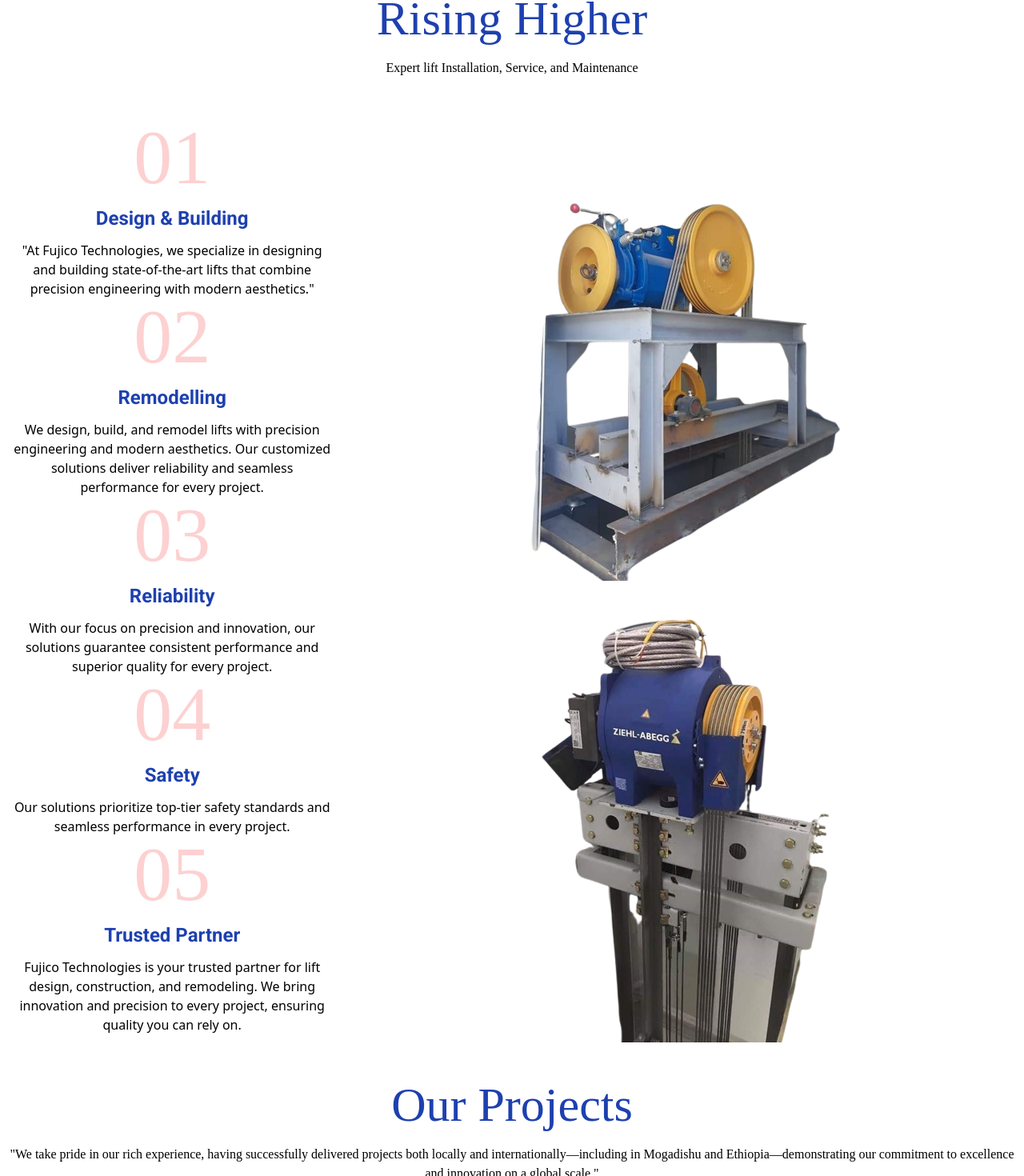
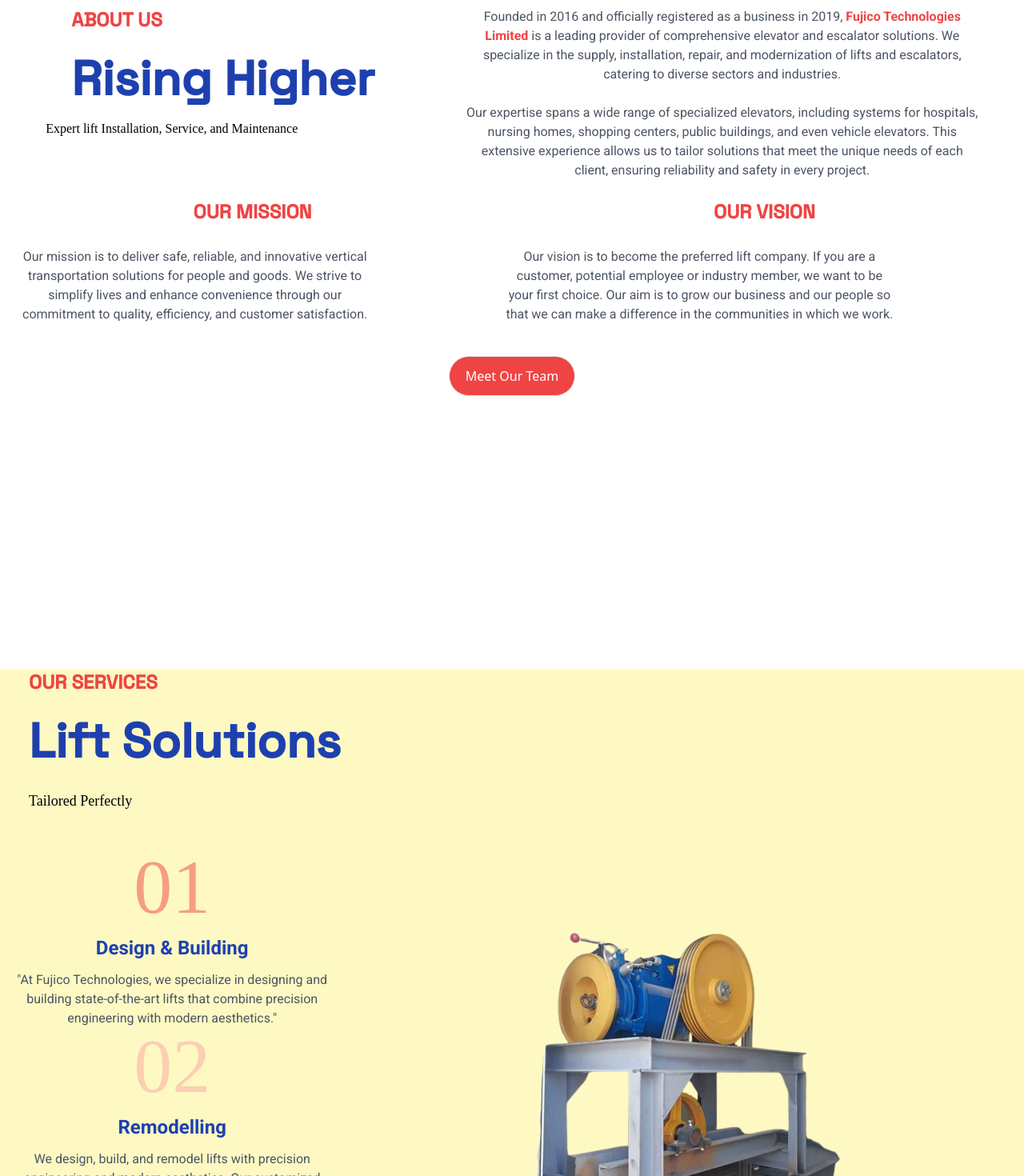
Before and after one commit to Anise918/Fujico-Company, a React (Vite) app: page / in a window 1280 px wide. Shown: the part 912-2382 px from the top of the page at 80% size. Built offline with nearby package versions, Linux system fonts and the light colour scheme; a web font is replaced by a local one.

Commit message:
update everything

```diff
--- a/package.json
+++ b/package.json
@@ -10,6 +10,7 @@
     "preview": "vite preview"
   },
   "dependencies": {
+    "aos": "^2.3.4",
     "react": "^18.3.1",
     "react-dom": "^18.3.1",
     "react-icons": "^5.3.0",
--- a/src/App.jsx
+++ b/src/App.jsx
@@ -27,7 +27,7 @@
 
       <div className='md:hidden'>
       {/* Header for smaller screens */}
-      <header className='absolute top-0 left-0 block  lg:hidden md:hidden w-full '>
+      <header className=' fixed top-0 left-0 block   lg:hidden md:hidden w-full z-50 '>
         <div className='flex items-center justify-around text-2xl border rounded-full shadow-xl'>
           <h1 className='font-space font-extrabold mt-2 mb-4 text-red-600'>FUJICO</h1>
           <ImMenu
@@ -41,28 +41,49 @@
 
 
           <ul className="flex flex-col items-center">
-            <li className="py-3 text-2xl hover:text-red-600">Home</li>
-            <li className="py-3 text-2xl hover:text-red-600">About us</li>
-            <li className="py-3 text-2xl hover:text-red-600">Services</li>
-            <li className="py-3 text-2xl hover:text-red-600">Contact us</li>
+
+          <li className="py-3 text-2xl hover:text-red-600">
+      <a href="#home" onClick={() => setIsMenuOpen(false)}>Home</a>
+    </li>
+    <li className="py-3 text-2xl hover:text-red-600">
+      <a href="#about" onClick={() => setIsMenuOpen(false)}>About us</a>
+    </li>
+    <li className="py-3 text-2xl hover:text-red-600">
+      <a href="#services" onClick={() => setIsMenuOpen(false)}>Services</a>
+    </li>
+    <li className="py-3 text-2xl hover:text-red-600">
+      <a href="#contact" onClick={() => setIsMenuOpen(false)}>Contact us</a>
+    </li>
+
 </ul>
+
+
           </nav>
         )}
       </header>
       </div>
       {/* Header for larger screens */}
-      <header className='absolute top-0 left-0 hidden md:block lg:block p-4
-      font-sans  border rounded-full w-full '>
-        <div className='flex justify-around items-center text-2xl mt-4 '>
+      <header className='absolute top-0 left-0 hidden md:block lg:block p-4 z-50
+font-sans border rounded-full w-full'>
+  <div className='flex justify-around items-center text-2xl mt-4'>
     <h1 className='font-manrope mb-4 text-red-600'>FUJICO</h1>
     <ul className="flex mb-4">
-            <li className="px-3 hover:text-red-600 " onClick={toggleMenu}>Home</li>
-            <li className="px-3 hover:text-red-600"onClick={toggleMenu} >About us</li>
-            <li className="px-3 hover:text-red-600"onClick={toggleMenu}>Services</li>
-            <li className="px-3 hover:text-red-600"onClick={toggleMenu}>Contact us</li>
+      <li className="px-3 hover:text-red-600">
+        <a href="#home">Home</a>
+      </li>
+      <li className="px-3 hover:text-red-600">
+        <a href="#about">About us</a>
+      </li>
+      <li className="px-3 hover:text-red-600">
+        <a href="#services">Services</a>
+      </li>
+      <li className="px-3 hover:text-red-600">
+        <a href="#contact">Contact us</a>
+      </li>
     </ul>
   </div>
 </header>
+
 
       <Home/>
 
--- a/src/Components/About.jsx
+++ b/src/Components/About.jsx
@@ -1,30 +1,70 @@
-import React from 'react'
+
+import React, { useEffect } from 'react';
+import AOS from 'aos';
+import 'aos/dist/aos.css';  // Import AOS styles
 
 const About = () => {
+  useEffect(() => {
+    AOS.init({
+      duration: 1000, // Set the duration for the animation
+    });
+  }, []);
+
   return (
-    <div>
-    <h1 className='font-protest  font-bold text-red-500  text-5xl  mb-7 '>About Us</h1>
+    <div id="about" className="min-h-screen">
+      <div className='md:flex justify-around'>
+        <div data-aos="fade-up">
+          <h1 className='font-space font-bold text-red-500 text-2xl
+           mb-7 uppercase sm: ml-8'data-aos="fade-right">
+            About Us
+          </h1>
+          <h1 className='font-space font-bold text-6xl text-blue-800 mb-5 mt-4 sm: ml-8'>Rising Higher</h1>
+          <p className='font-protest mb-5'>Expert lift Installation, Service, and Maintenance</p>
+        </div>
+
+        <p className=" md:w-1/2 text-center font-light font-roboto text-gray-600"
+         data-aos="zoom-in"data-aos-delay="400">
+          Founded in 2016 and officially registered as a business in 2019,
+          <span className="text-red-500 font-bold"> Fujico Technologies Limited </span>
+          is a leading provider of comprehensive elevator and escalator solutions.
+          We specialize in the supply, installation, repair, and modernization of lifts and escalators,
+          catering to diverse sectors and industries.
+          <br/><br/>
+          Our expertise spans a wide range of specialized elevators, including systems for hospitals, nursing homes,
+          shopping centers, public buildings, and even vehicle elevators. This extensive experience allows us to tailor
+          solutions that meet the unique needs of each client, ensuring reliability and safety in every project.
+        </p>
+      </div>
 
 
-    <p className='font-light'>
-  Founded in 2016 and officially registered as a business in 2019,
-  <span className='text-red-500 font-bold '>Fujico Technologies Limited </span>is a leading provider of comprehensive
-  elevator and escalator solutions. We specialize in the supply,
-  installation, repair, and modernization of lifts and escalators,
-  catering to diverse sectors and industries.
-<br/>
+      <div className=' md:flex flex-row justify-between mt-6 ' >
+      <div className='flex flex-col text-center ml-7'>
+        <h1 className='font-space text-2xl text-red-500 uppercase font-bold mb-7'>Our Mission</h1>
+        <p className='font-roboto w-3/4 text-gray-600 sm: mb-5'data-aos="fade-left" >Our mission is to deliver safe, reliable,
+          and innovative vertical transportation solutions for people and goods.
+          We strive to simplify lives and enhance convenience through our commitment to quality,
+           efficiency, and customer satisfaction. </p>
+      </div>
+      <div className='flex flex-col text-center ml-7'>
+        <h1 className='font-space text-2xl text-red-500 uppercase font-bold mb-7'>our vision</h1>
+        <p className='font-roboto text-gray-600  w-3/4' data-aos="fade-right">
+          Our vision is to become the preferred lift company. If you are a customer,
+          potential employee or industry member, we want to be your first choice.
+          Our aim is to grow our business and our people so that we can make a difference
+          in the communities in which we work.
 
+        </p>
+      </div>
+    </div>
+    <div className='flex justify-center'>
+        <button className='bg-red-500 text-white border rounded-full py-3 px-5
+         hover:bg-yellow-600
+        mt-5' data-aos="fade-up" data-aos-delay="400">
+          Meet Our Team
+        </button>
+      </div>
+    </div>
+  );
+};
 
-  Our expertise spans a wide range of specialized elevators,
-  including systems for hospitals, nursing homes, shopping centers,
-  public buildings, and even vehicle elevators.
-  This extensive experience allows us to tailor solutions
-  that meet the unique needs of each client, ensuring reliability
-  and safety in every project.
-</p>
-
-    </div>
-  )
-}
-
-export default About
+export default About;
--- a/src/Components/Home.jsx
+++ b/src/Components/Home.jsx
@@ -1,4 +1,6 @@
 import React, {useState} from 'react';
+import About from './About';
+import Service from './Service';
 
 import { IoChevronBackCircle } from "react-icons/io5";
 import { IoChevronForwardCircleSharp } from "react-icons/io5";
@@ -39,7 +41,7 @@
 
 
   return (
-    <div className=''>
+    <div id="home" className="min-h-screen">
       <div className=''>
         {/* Image with opacity, shown on all screen sizes */}
         <img className='w-full h-auto md:h-1/2' src="/Fujico.jpg" alt="Description" />
@@ -47,56 +49,43 @@
         {/* Text over image (only visible on small screens) */}
         <div className='w-3/4 mx-auto flex flex-col justify-center mb-4 '>
         <img className='w-full h-auto md:hidden' src="/Image-2.jpg" alt="Description" />
-          <h1 className='font-protest  text-6xl text-blue-800 mb-5 text-center'>Rising Higher</h1>
-          <p className='font-protest mb-5 text-center'>Expert lift Installation, Service, and Maintenance</p>
+
+        </div>
+      </div>
+
+      <About/>
+      <Service/>
+
+
+
+<div className='mt-8 '>
+<div className="flex flex-col lg:flex-row items-center lg:items-start lg:justify-around lg:gap-8">
+  <div className="lg:w-1/3 text-center lg:text-left">
+    <h1 className='text-2xl font-space text-red-600 uppercase font-bold mb-5 ml-8'>
+      Our Projects
+    </h1>
+    <h2 className='font-space font-bold text-6xl text-blue-800 mb-5 mt-4 ml-8'>
+      Innovative
+    </h2>
+    <h3 className='font-protest text-lg font-light text-black mb-4 ml-8'>Reliable and impactful</h3>
+  </div>
+  <div className="lg:w-2/3">
+    <p className='mb-7 font-roboto text-gray-600 text-center lg:text-left'>
+      We take pride in our rich experience,
+      having successfully delivered projects both locally and internationally,
+      demonstrating our commitment to excellence and innovation on a global scale. <br/>
+      Locally, Fujico Limited has worked on notable projects such as building elevators in
+     <span className='text-red-600'> Biashara Plaza - Thika Town, Bazar Villas - Thika, Pearl Gardens, City Se Breeze,</span>
+       and
+       <span className='text-red-600'>Sunny Heights.</span>
+      <br/>Internationally, we have collaborated with esteemed clients,
+      including Erigavo Hotel, Somali Telecom,
+      Kharia Telesom Head Office, Hormud, and Grand Plaza.
+    </p>
   </div>
 </div>
 
 
-
-      {/* Other content */}
-      <div className='md:flex flex-row justify-between items-start'>
-  {/* Left Content Section */}
-  <div className='md:w-1/2 p-4'>
-    {/* Content Blocks */}
-    <div className='text-center '>
-      <p className='text-red-300 opacity-50 text-8xl font-protest'>01</p>
-      <h2 className='text-2xl mt-3 mb-3 font-bold font-roboto text-blue-800'>Design & Building</h2>
-      <p className='font-light'>"At Fujico Technologies, we specialize in designing and building state-of-the-art lifts that combine precision engineering with modern aesthetics."</p>
-
-      <p className='text-red-300 opacity-50 text-8xl font-protest'>02</p>
-      <h2 className='text-2xl font-roboto mt-3 mb-3 font-bold text-blue-800'>Remodelling</h2>
-      <p className='font-light'>We design, build, and remodel lifts with precision engineering and modern aesthetics. Our customized solutions deliver reliability and seamless performance for every project.</p>
-
-      <p className='text-red-300 opacity-50 text-8xl font-protest'>03</p>
-      <h2 className='text-2xl font-roboto mt-3 mb-3 font-bold text-blue-800'>Reliability</h2>
-      <p className='font-light'>With our focus on precision and innovation, our solutions guarantee consistent performance and superior quality for every project.</p>
-
-      <p className='text-red-300 opacity-50 text-8xl font-protest'>04</p>
-      <h2 className='text-2xl font-roboto mt-3 mb-3 font-bold text-blue-800'>Safety</h2>
-      <p className='font-light'>Our solutions prioritize top-tier safety standards and seamless performance in every project.</p>
-
-      <p className='text-red-300 opacity-50 text-8xl font-protest'>05</p>
-      <h2 className='text-2xl font-roboto mt-3 mb-3 font-bold text-blue-800'>Trusted Partner</h2>
-      <p className='font-light'>Fujico Technologies is your trusted partner for lift design, construction, and remodeling. We bring innovation and precision to every project, ensuring quality you can rely on.</p>
-    </div>
-  </div>
-
-  {/* Right Image Section */}
-  <div className='md:w-full p-4 flex flex-col items-center'>
-    <img src="/Generator.png" alt="Profile" className='max-w-full h-auto' />
-    <img src="/Generator-2.png" alt="Profile" className='max-w-full h-auto' />
-  </div>
-</div>
-
-<div className='mt-8 '>
-  <div>
-    <h1 className='text-6xl text-center  font-protest text-blue-800  mb-5'>Our Projects</h1>
-    <p className='mb-7 font-protest text-center '>"We take pride in our rich experience, having successfully delivered
-      projects both locally and internationally—including in Mogadishu and
-      Ethiopia—demonstrating
-      our commitment to excellence and innovation on a global scale."</p>
-  </div>
   <div className="relative w-full flex items-center justify-center">
       {/* Display only the current image */}
       <div className="flex overflow-hidden w-3/4 md:w-full justify-center">
@@ -121,8 +110,9 @@
     </div>
     <div className='md:flex justify-around items-center'>
   <div className='md:w-1/2'>
-    <h1 className='capitalize font-protest text-6xl  mb-6 mt-7 text-blue-800 text-center'>Why us</h1>
-    <h4 className='text-3xl mb-6 text-center'>This is why you should <span className='text-red-300'>choose us</span></h4>
+    <h1 className='text-2xl font-space text-red-600 uppercase font-bold mb-5 ml-8'>Why us</h1>
+    <h4 className='font-space font-bold text-6xl text-blue-800 mb-5 mt-4 sm: ml-8 '> We deliver </h4>
+    <p className='font-protest mb-5 ml-8'>excellence with innovation, reliability, and trust."</p>
 
     <div className='flex flex-col gap-3 mb-6 text-xl w-3/4 mx-auto'>
       <div className='flex gap-3 mb-2'>
@@ -156,33 +146,40 @@
 </div>
 <div className=''>
 <div>
-  <h1 className='text-blue-800 text-5xl font-protest text-center mb-5'>Our Team</h1>
+<h1 className='text-2xl font-space text-red-600 uppercase font-bold mb-5 ml-8'>Our Team</h1>
+    <h4 className='font-space font-bold text-6xl text-blue-800 mb-5 mt-4 sm: ml-8 '>
+       Our Definition </h4>
+    <p className='font-protest mb-5 ml-8'>Is Expertise and Innovation"</p>
+
 </div>
-   <div className=' w-3/4 mx-auto md:flex gap-4'>
-   <div className=" flex flex-col bg-gray-100 mb-3  md:h-80  md:w-1/3 border rounded-lg ">
+<div className='w-3/4 mx-auto md:flex gap-4'>
+  <div className="flex flex-col bg-gray-100 mb-3 md:h-80 md:w-1/3 border rounded-lg">
     <VscLaw className="text-6xl text-center mt-2" />
     <p className="font-bold mt-1 text-center">Everlyne Nereah</p>
     <h1 className="font-bold mt-2 mb-1 text-center">Legal Advisor/Company Secretary</h1>
+    <p className="text-gray-600 text-center mt-2 mb-3 px-4">Everlyne ensures that Fujico Ltd. adheres to all legal standards, providing crucial legal advice and company secretarial support.</p>
   </div>
 
- <div className="flex flex-col bg-gray-100 mb-3 mx-auto md:mr-2 md:w-1/3 border rounded-lg ">
+  <div className="flex flex-col bg-gray-100 mb-3 mx-auto md:mr-2 md:w-1/3 border rounded-lg">
     <FaCogs className="text-6xl text-center mt-2" />
     <p className="font-bold mt-1 text-center">Collins Okeyo</p>
     <h1 className="font-bold mt-2 mb-1 text-center">Technical Operations</h1>
+    <p className="text-gray-600 text-center mt-2 mb-3 px-4">Collins oversees all technical operations, ensuring the seamless execution and maintenance of our elevator solutions.</p>
   </div>
 
- <div className="flex flex-col bg-gray-100 mb-3  mx-auto md:mr-2 md:w-1/3 border rounded-lg ">
+  <div className="flex flex-col bg-gray-100 mb-3 mx-auto md:mr-2 md:w-1/3 border rounded-lg">
     <FaPeopleGroup className="text-6xl text-center mt-2" />
     <p className="font-bold mt-1 text-center">Paul Nderitu</p>
     <h1 className="font-bold mt-2 mb-1 text-center">Sales and Marketing</h1>
+    <p className="text-gray-600 text-center mt-2 mb-3 px-4">Paul leads our sales and marketing efforts, driving business growth and building strong relationships with our clients.</p>
   </div>
 
- <div className="flex flex-col bg-gray-100 mb-3  mx-auto md:mr-2 md:w-1/3 border rounded-lg ">
-   < FaHelmetUn className="text-6xl text-center mt-2" />
+  <div className="flex flex-col bg-gray-100 mb-3 mx-auto md:mr-2 md:w-1/3 border rounded-lg">
+    <FaHelmetUn className="text-6xl text-center mt-2" />
     <p className="font-bold mt-1 text-center">Eric Alao</p>
-   <h1 className="font-bold mt-2 mb-1 text-center">Installation supervisor</h1>
+    <h1 className="font-bold mt-2 mb-1 text-center">Installation Supervisor</h1>
+    <p className="text-gray-600 text-center mt-2 mb-3 px-4">Eric is responsible for the supervision of elevator installations, ensuring that each project meets our high standards of safety and quality.</p>
   </div>
-
 </div>
 </div>
 </div>
--- a/src/Components/Service.jsx
+++ b/src/Components/Service.jsx
@@ -2,7 +2,57 @@
 
 const Service = () => {
   return (
-    <div>Service</div>
+    <div id="services" className="mt-7 mx-auto min-h-screen bg-yellow-100">
+
+      <div>
+        <h1 className='text-red-500 font-space text-2xl uppercase
+        font-bold ml-9 mb-7 text-left'>
+          Our Services</h1>
+          <p className='font-space capitalize font-bold text-blue-800 text-6xl ml-9  mb-7 mt-4'> lift
+            solutions
+            <br/>
+              <span className='font-protest text-lg font-light text-black'>Tailored Perfectly</span>
+          </p>
+      </div>
+
+<div className='md:flex flex-row justify-between items-start'>
+  {/* Left Content Section */}
+  <div className='md:w-1/2 p-4'>
+    {/* Content Blocks */}
+    <div className='text-center '>
+      <p className='text-red-500 opacity-50 text-8xl font-protest'>01</p>
+      <h2 className='text-2xl mt-3 mb-3 font-bold font-roboto text-blue-800'>Design & Building</h2>
+      <p className=' font-roboto text-gray-600'>"At Fujico Technologies, we specialize in designing and building state-of-the-art lifts that combine precision engineering with modern aesthetics."</p>
+
+      <p className='text-red-300 opacity-50 text-8xl font-protest'>02</p>
+      <h2 className='text-2xl font-roboto mt-3 mb-3 font-bold text-blue-800'>Remodelling</h2>
+      <p className='font-roboto text-gray-600 '>We design, build, and remodel lifts with precision engineering and modern aesthetics. Our customized solutions deliver reliability and seamless performance for every project.</p>
+
+      <p className='text-red-300 opacity-50 text-8xl font-protest'>03</p>
+      <h2 className='text-2xl font-roboto mt-3 mb-3 font-bold text-blue-800'>Reliability</h2>
+      <p className='font-roboto text-gray-600'>With our focus on precision and innovation, our solutions guarantee consistent performance and superior quality for every project.</p>
+
+      <p className='text-red-300 opacity-50 text-8xl font-protest'>04</p>
+      <h2 className='text-2xl font-roboto mt-3 mb-3 font-bold text-blue-800'>Safety</h2>
+      <p className='font-roboto text-gray-600'>Our solutions prioritize top-tier safety standards and seamless performance in every project.</p>
+
+      <p className='text-red-300 opacity-50 text-8xl font-protest'>05</p>
+      <h2 className='text-2xl font-roboto mt-3 mb-3 font-bold text-blue-800'>Trusted Partner</h2>
+      <p className='font-roboto text-gray-600'>Fujico Technologies is your trusted partner for lift design, construction, and remodeling. We bring innovation and precision to every project, ensuring quality you can rely on.</p>
+    </div>
+  </div>
+
+  {/* Right Image Section */}
+  <div className='md:w-full p-4 flex flex-col items-center'>
+    <img src="/Generator.png" alt="Profile" className='max-w-full h-auto' />
+    <img src="/Generator-2.png" alt="Profile" className='max-w-full h-auto' />
+  </div>
+</div>
+
+
+
+
+    </div>
   )
 }
 
--- a/src/index.css
+++ b/src/index.css
@@ -16,22 +16,6 @@
     font-weight: normal;
   }
 
-  .speech-bubble {
-
-    padding: 20px;                    /* Inner padding */
-    border-radius: 10px;              /* Rounded corners for bubble shape */
-    position: relative;               /* Position for the tail */
-    box-shadow: 0 4px 10px rgba(0, 0, 0, 0.1); /* Optional shadow for depth */
+  html {
+    scroll-behavior: smooth;
   }
-
-  .speech-bubble::after {
-    content: '';
-    position: absolute;
-    bottom: -18px;                    /* Tail position below the bubble */
-    left: 20px;                       /* Tail alignment */
-    width: 0;
-    height: 0;
-    border-left: 10px solid transparent;   /* Left side of triangle tail */
-    border-right: 10px solid transparent;  /* Right side of triangle tail */
-    border-top: 15px solid #f0f0f0;        /* Tail background color (matches bubble) */
-  }
```
Also changed, not shown: 1 other file (tests, documents, lock files or other folders). Lines whose indentation alone changed are shown as unchanged.
